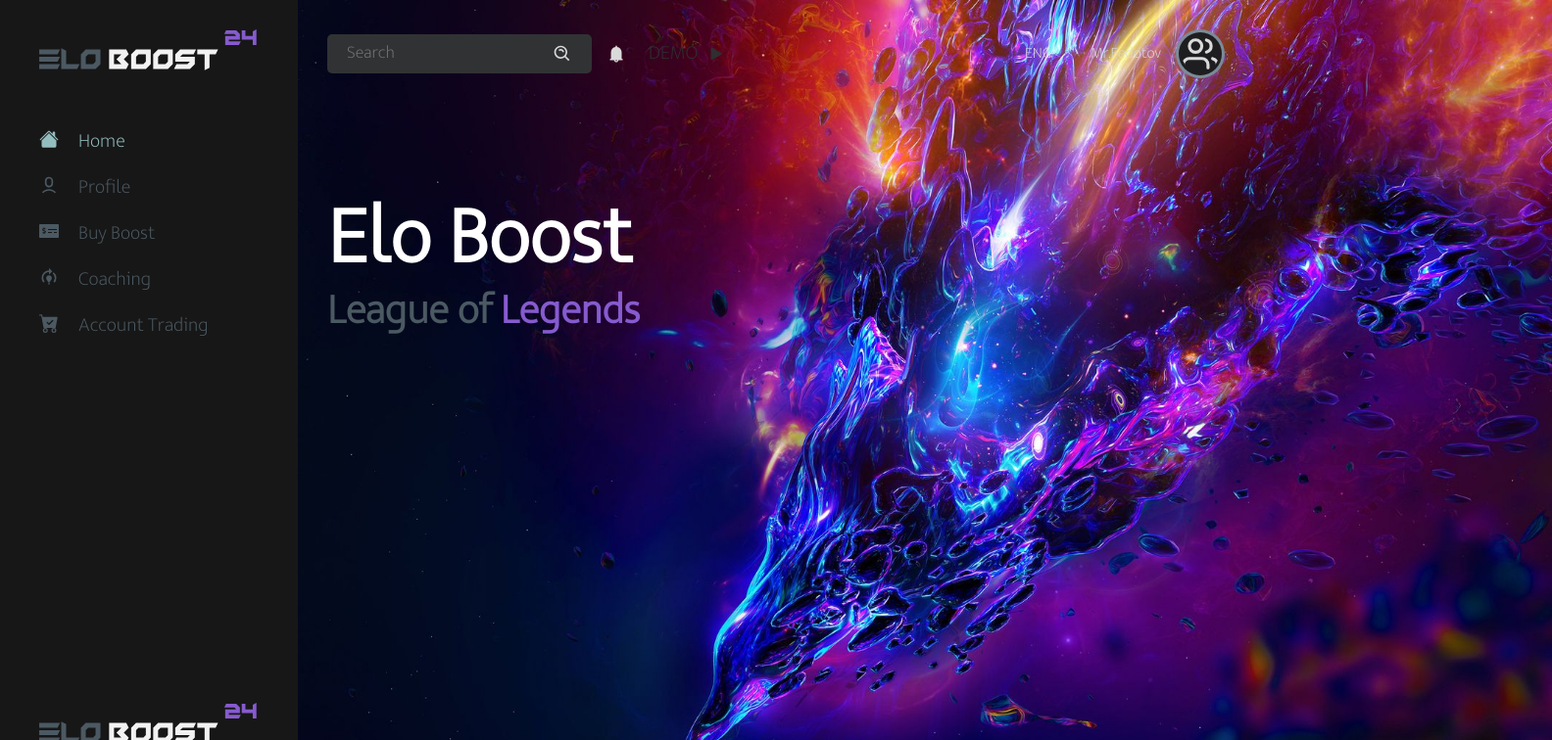
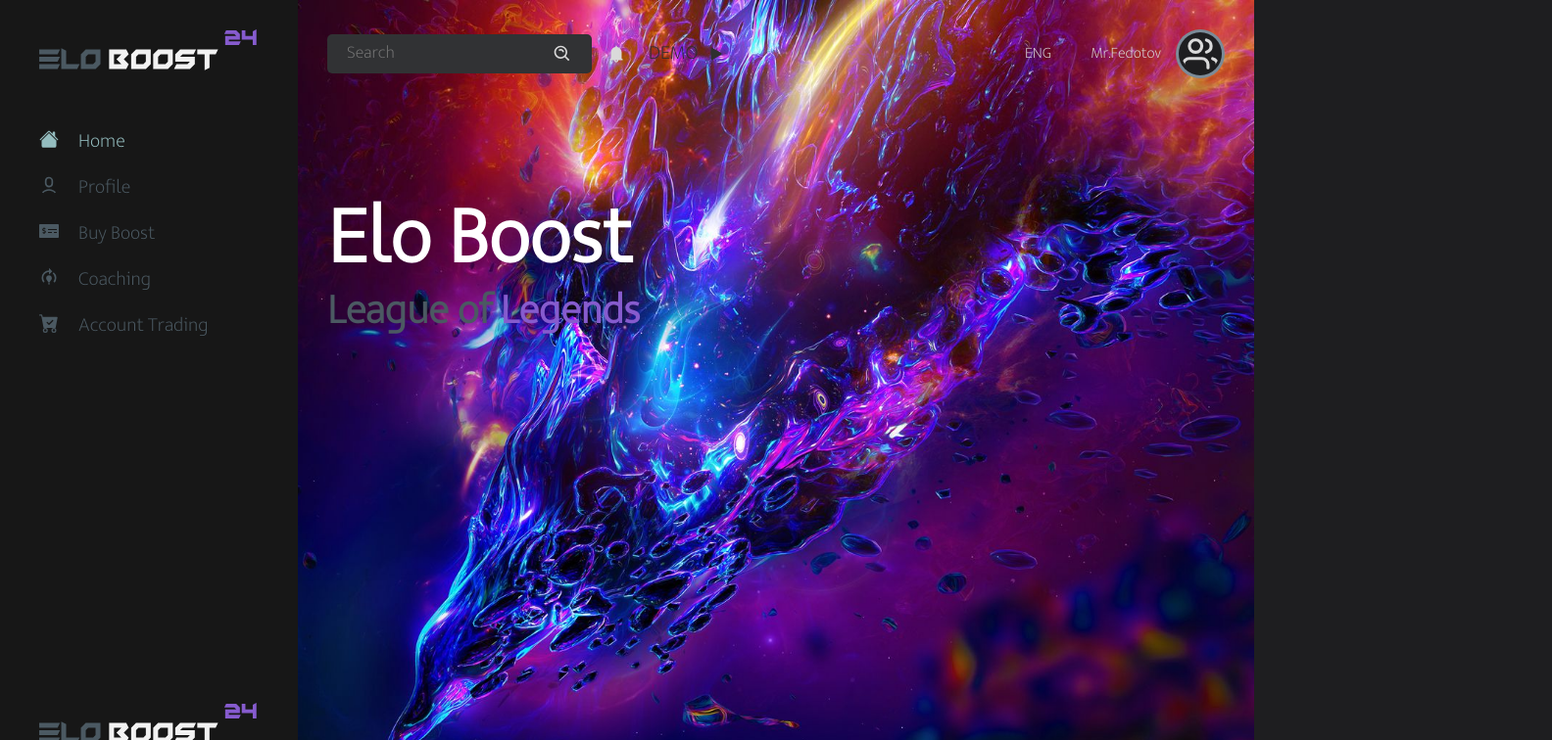
Before and after one commit to Vovchick4/rentcarreact, a React (Create React App) app: page / in a window 1280 px wide. Shown: the top 756 px of the page at 98% size, 1584 px wide, since content can reach past the window. Built offline with nearby package versions, Linux system fonts and the light colour scheme.

Commit message:
fix: wallper in home pages

```diff
--- a/src/components/Layout/Layout.jsx
+++ b/src/components/Layout/Layout.jsx
@@ -1,6 +1,6 @@
-import { Suspense, useState } from "react";
+import { Suspense, useState } from 'react';
 
-import { Navbar, Sidebar, ScrollPages } from "../";
+import { Navbar, Sidebar } from '../';
 
 // import styles from "./Layout.module.css";
 
@@ -20,9 +20,7 @@
       <Navbar openSidebar={openSidebar} />
       <Sidebar open={sidebarVisible} onClose={closeSidebar} />
 
-      <ScrollPages>
-        <Suspense fallback={<p>Loading....</p>}>{children}</Suspense>
-      </ScrollPages>
+      <Suspense fallback={<p>Loading....</p>}>{children}</Suspense>
     </>
   );
 }
--- a/src/pages/Home/Home.page.jsx
+++ b/src/pages/Home/Home.page.jsx
@@ -1,4 +1,4 @@
-import { Container } from '../../components';
+import { Container, ScrollPages } from '../../components';
 
 import styles from './Home.module.css';
 
@@ -11,6 +11,7 @@
         <div className={styles.wallperContent}>
           <img className={styles.wallper} src={wallper} alt="wallper" />
         </div>
+        <ScrollPages>
           <Container>
             <div className={styles.content}>
               <p className={styles.heroTitle}>Elo Boost</p>
@@ -20,6 +21,7 @@
               </p>
             </div>
           </Container>
+        </ScrollPages>
       </div>
     </>
   );
```
Lines whose indentation alone changed are shown as unchanged.
